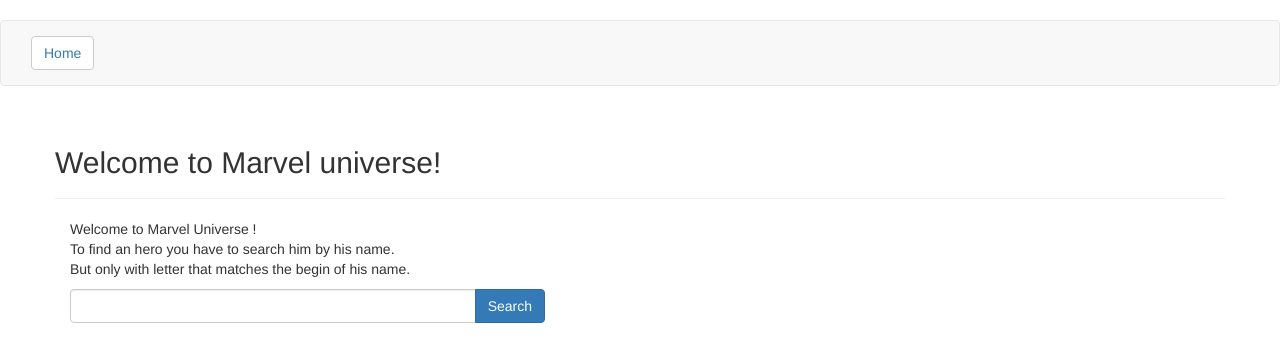
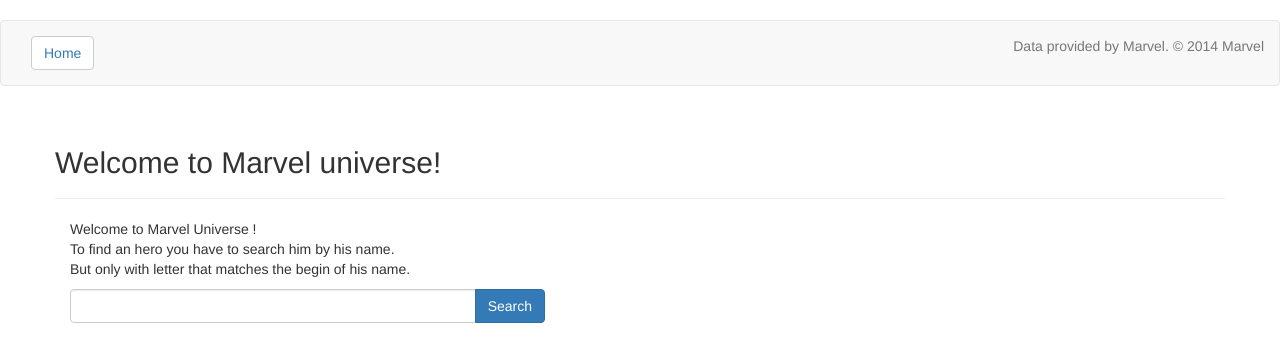
Before and after one commit to thomaspons/angularmarvel, a website: page app/index.html in a window 1280 px wide. Drawn offline with nearby package versions, Linux system fonts and the light colour scheme; some packages are replaced by stand-ins of ours; files that its build step writes are made by us from their sources.

Commit message:
add attribution link

```diff
--- a/app/index.html
+++ b/app/index.html
@@ -30,6 +30,10 @@
     <div class="navbar-header">
 		<p type="button" class="btn btn-default navbar-text navbar-right"><a href="#/">Home</a></p>
     </div>
+    <div class="navbar-right">
+        <p class="navbar-text">Data provided by Marvel. © 2014 Marvel</p>
+    </div>
+  </div>
 </nav>
 
     <!-- Add your site or application content here -->
```
